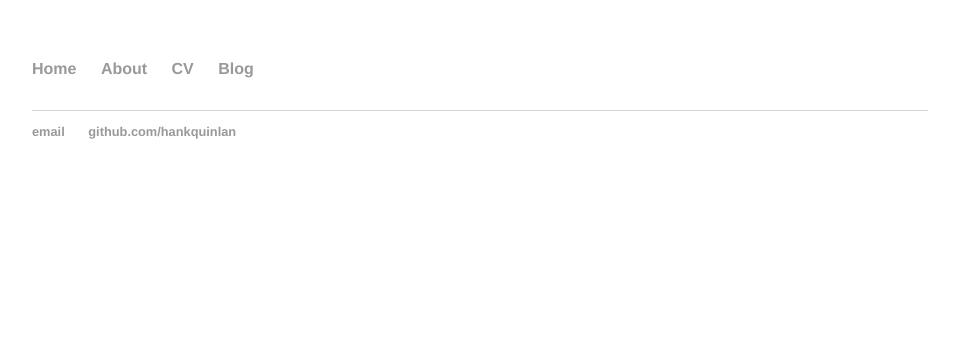
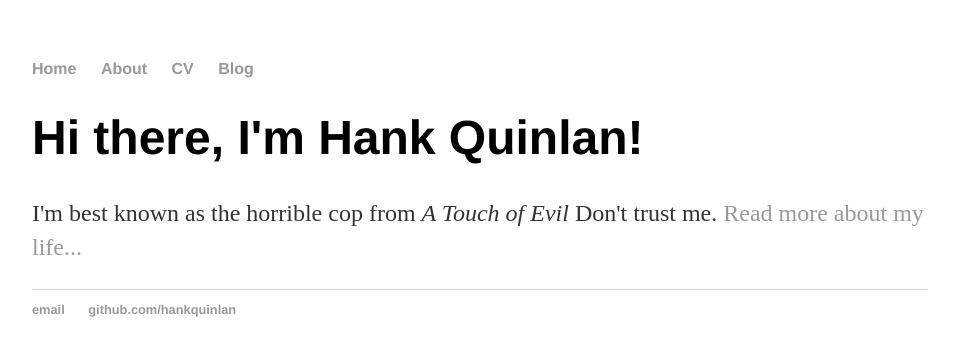
Before and after one commit to anandu97/anandu97.github.io, a Jekyll site: the page built from index.html, in a window 1280 px wide. Shown: the top 356 px of the page, without its empty margins (160-1115 px from the left). Built offline with Jekyll 4.4.1, drawn with Linux system fonts in a browser that asks for light colours.

Commit message:
Update index.html

```diff
--- a/index.html
+++ b/index.html
@@ -1,9 +1,8 @@
 ---
 layout: default
+title: Hank Quinlan, Horrible Cop
 ---
-<h1>{{ page.title }}</h1>
-<p class="meta">{{ page.date | date_to_string }}</p>
-
-<div class="post">
-  {{ content }}
-</div>
+<div class="blurb">
+	<h1>Hi there, I'm Hank Quinlan!</h1>
+	<p>I'm best known as the horrible cop from <em>A Touch of Evil</em> Don't trust me. <a href="/about">Read more about my life...</a></p>
+</div><!-- /.blurb -->
```
